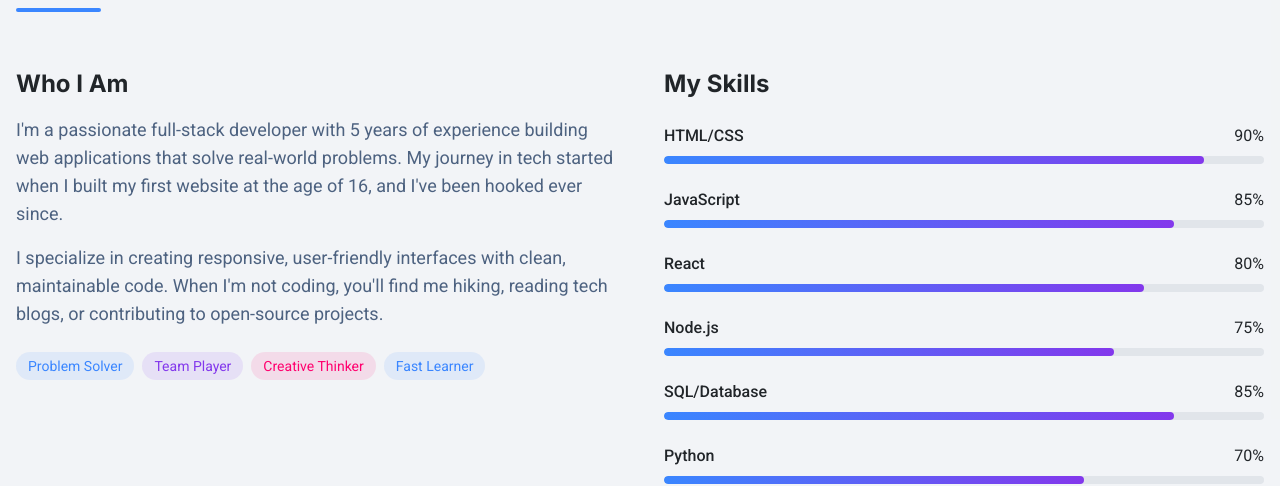
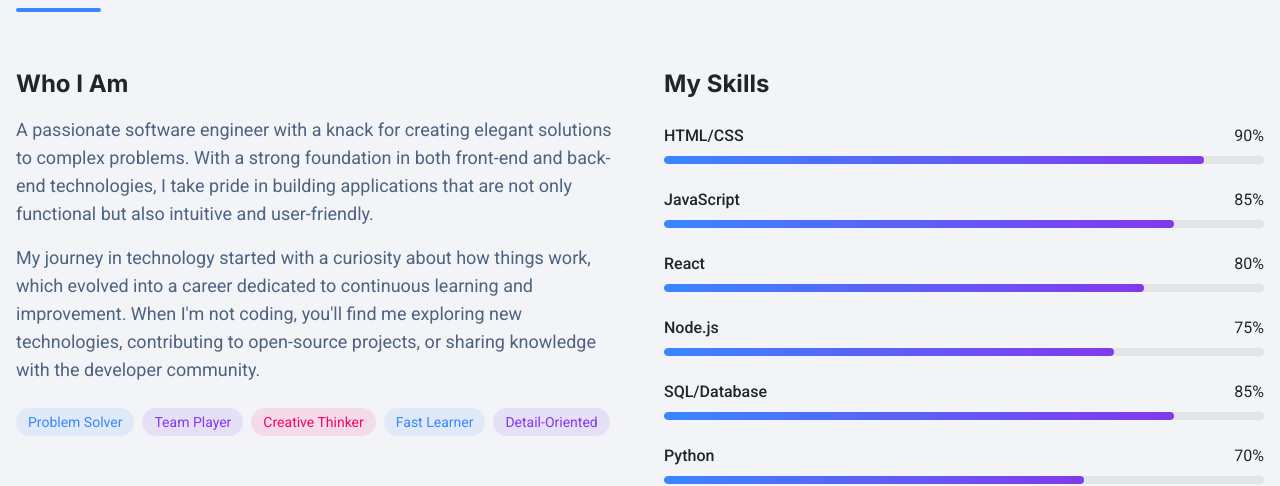
Before and after one commit to ERICKINYA/erickinyanjuiportfolio, a React (Vite) app: page / in a window 1280 px wide. Shown: the part 852-1338 px from the top of the page. Built offline with nearby package versions, Linux system fonts and the light colour scheme.

Commit message:
Refactor: Update About section
Update the "Who I Am" section in the About component.

```diff
--- a/src/components/About.tsx
+++ b/src/components/About.tsx
@@ -20,13 +20,15 @@ const About: React.FC = () => {
           <div className="lg:w-1/2">
             <h3 className="text-2xl font-bold mb-4 text-portfolio-dark">Who I Am</h3>
             <p className="text-lg mb-4 text-muted-foreground">
-              I'm a passionate full-stack developer with 5 years of experience building web applications
-              that solve real-world problems. My journey in tech started when I built my first website
-              at the age of 16, and I've been hooked ever since.
+              A passionate software engineer with a knack for creating elegant solutions to complex problems.
+              With a strong foundation in both front-end and back-end technologies, I take pride in building
+              applications that are not only functional but also intuitive and user-friendly.
             </p>
             <p className="text-lg mb-6 text-muted-foreground">
-              I specialize in creating responsive, user-friendly interfaces with clean, maintainable code.
-              When I'm not coding, you'll find me hiking, reading tech blogs, or contributing to open-source projects.
+              My journey in technology started with a curiosity about how things work, which evolved into a
+              career dedicated to continuous learning and improvement. When I'm not coding, you'll find me
+              exploring new technologies, contributing to open-source projects, or sharing knowledge with
+              the developer community.
             </p>
             <div className="flex flex-wrap gap-2 mb-6">
               <span className="px-3 py-1 bg-portfolio-blue/10 text-portfolio-blue rounded-full text-sm">
@@ -40,6 +42,9 @@ const About: React.FC = () => {
               </span>
               <span className="px-3 py-1 bg-portfolio-blue/10 text-portfolio-blue rounded-full text-sm">
                 Fast Learner
+              </span>
+              <span className="px-3 py-1 bg-portfolio-purple/10 text-portfolio-purple rounded-full text-sm">
+                Detail-Oriented
               </span>
             </div>
           </div>
```
